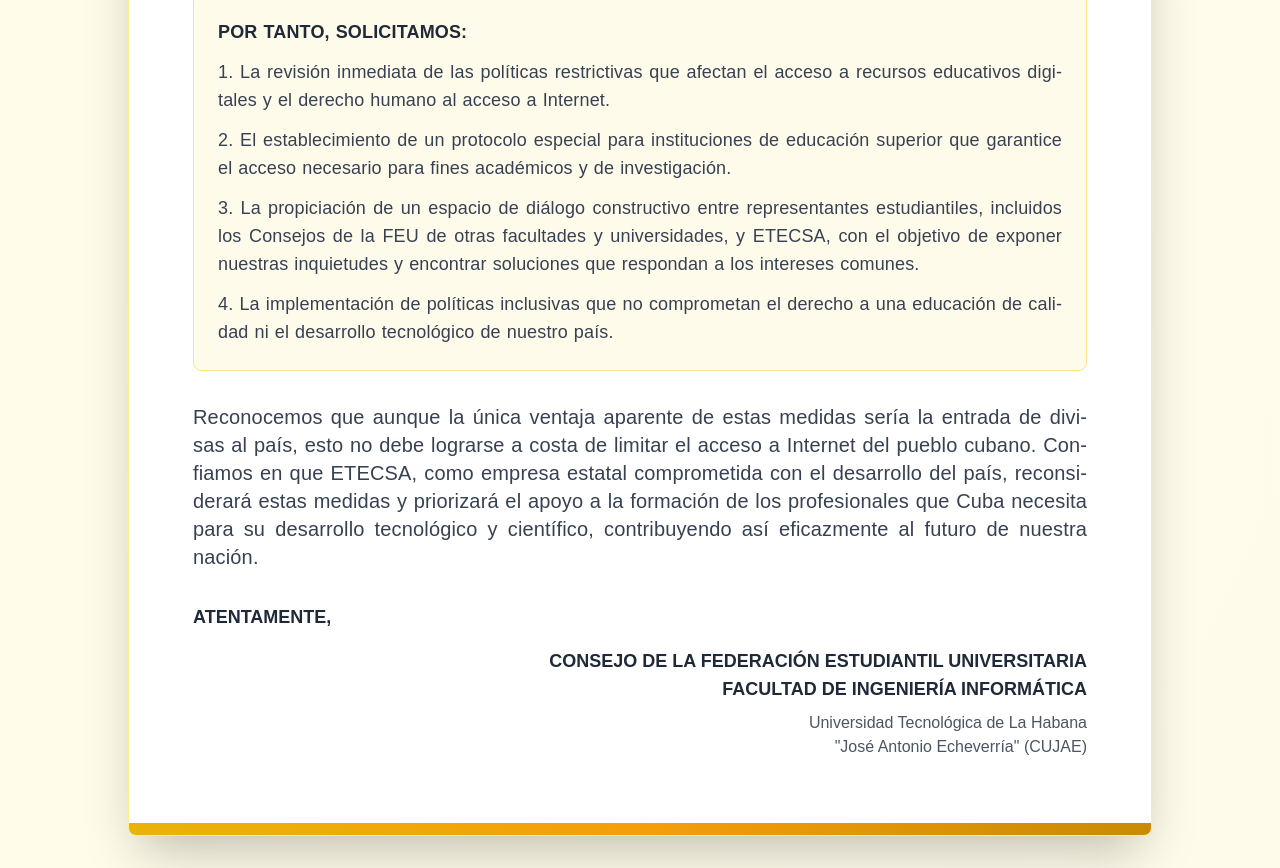
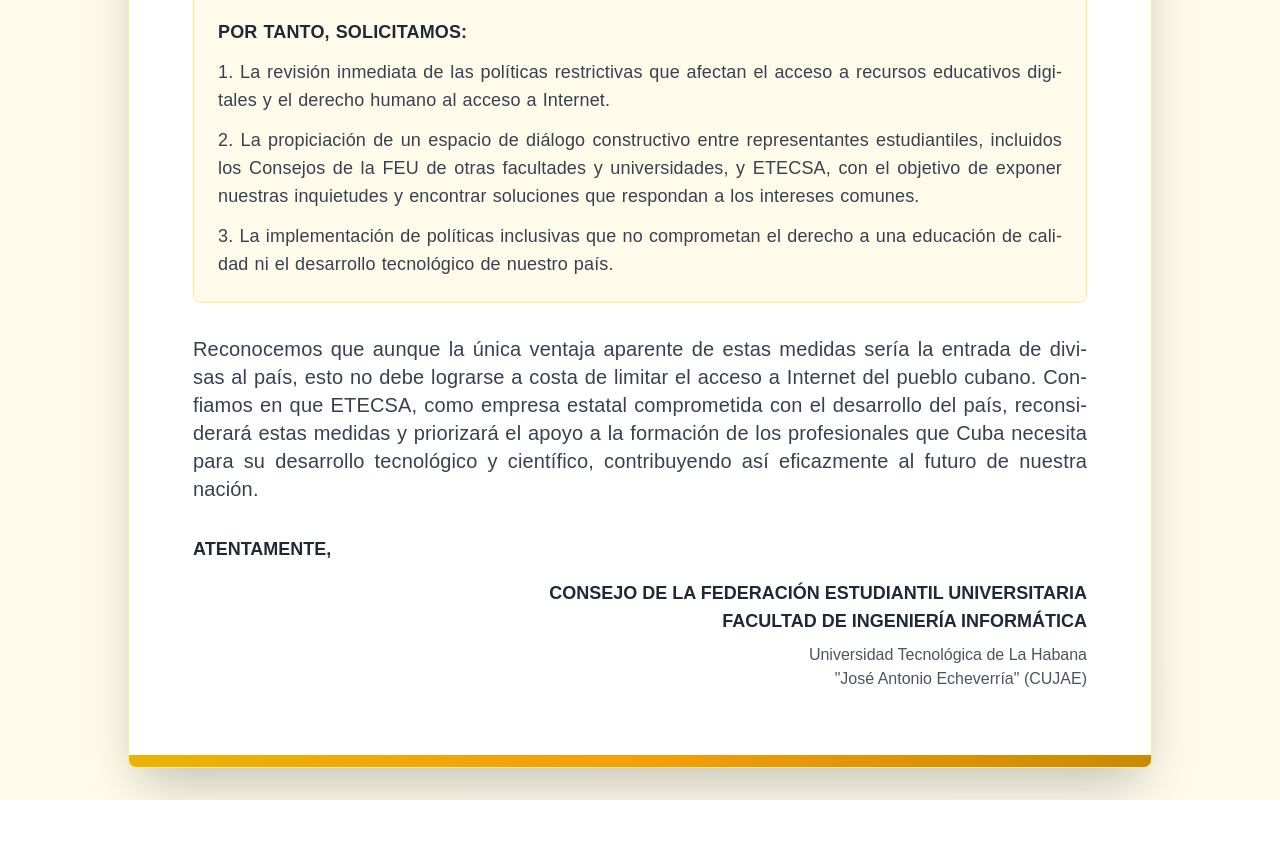
Before and after one commit to EduardoProfe666/carta-fii-etecsa, a Next.js app: page / in a window 1280 px wide. Shown: the part 1860-2728 px from the top of the page. After the commit the page ends 2660 px from the top, so only its background shows below. Built offline with nearby package versions, Linux system fonts and the light colour scheme.

Commit message:
Update carta-oficial.tsx

```diff
--- a/carta-oficial.tsx
+++ b/carta-oficial.tsx
@@ -197,11 +197,6 @@
                   humano al acceso a Internet.
                 </li>
                 <li>
-                  El establecimiento de un protocolo especial para instituciones
-                  de educación superior que garantice el acceso necesario para
-                  fines académicos y de investigación.
-                </li>
-                <li>
                   La propiciación de un espacio de diálogo constructivo entre
                   representantes estudiantiles, incluidos los Consejos de la FEU
                   de otras facultades y universidades, y ETECSA, con el objetivo
```
